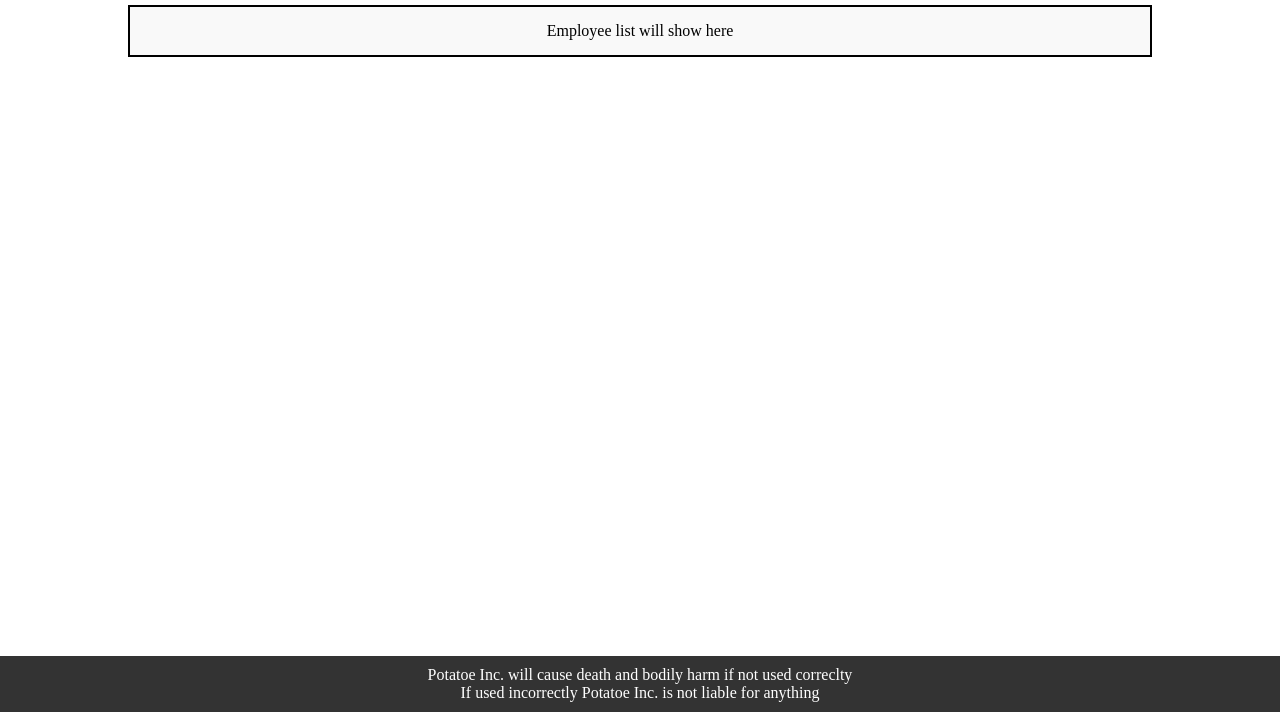
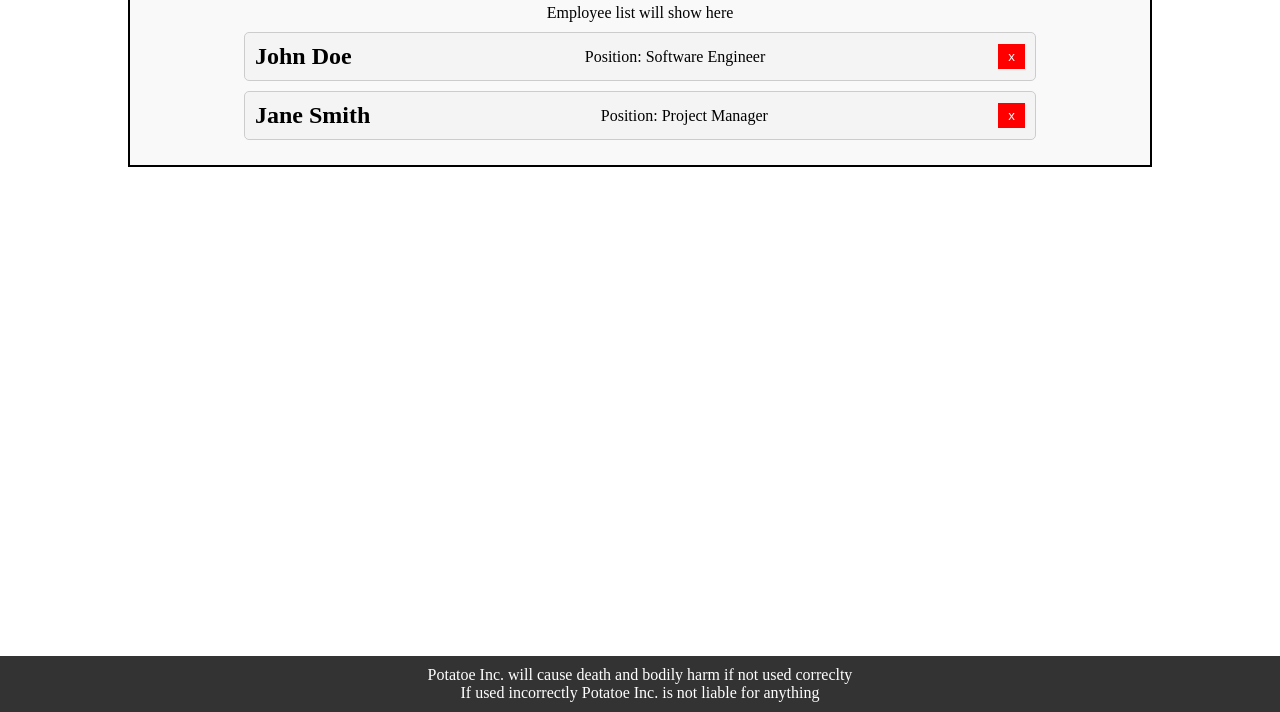
Before and after one commit to Averylax/CC.13, a plain HTML site: page index.html in a window 1280 px wide. Shown: the part 88-800 px from the top of the page. Drawn offline with Linux system fonts and the light colour scheme.

Commit message:
Task 2 - Adding Employee Cards Dynamically

```diff
--- a/cc_13.js
+++ b/cc_13.js
@@ -1 +1,34 @@
 console.log(`cc_13.js has succesfully been loaded!`)
+// Task 2 - Adding Employee Cards Dynamically
+function createEmployeeCard(name, position) { // Function that adds employees by name and position
+    const container = document.getElementById("employeeContainer"); // New employees go in the Employee Container
+
+    const card = document.createElement("div"); // Adds the new employees into its own box
+    card.setAttribute("class", "employee-card"); // Attributes use Class and Employee-Card
+
+    const nameHeading = document.createElement("h2"); // Adds the name using h2
+    nameHeading.textContent = name; // Name of the employee
+
+    const positionPara = document.createElement("p"); // Positions the text
+    positionPara.textContent = `Position: ${position}`;
+
+    const removeButton = document.createElement("button"); // Adds a remove button
+    removeButton.textContent = "x"; // Adds "x" to delete employee
+    removeButton.setAttribute("class", "remove-btn"); //gives the "x" the attribute to act like a remove button
+
+    removeButton.addEventListener("click", function() { // Listens for the deleted employees
+        container.removeChild(card); // Puts it under the removed list
+    });
+
+    card.appendChild(nameHeading); // Name
+    card.appendChild(positionPara); // Position for the text
+    card.appendChild(removeButton); // Remove button
+
+    container.appendChild(card);
+}
+
+document.addEventListener("DOMContentLoaded", function() { // Function to add the new employees
+    createEmployeeCard("John Doe", "Software Engineer"); // Employee #1
+    createEmployeeCard("Jane Smith", "Project Manager"); // Employee #2
+});
+// Task 2 - End
--- a/index.html
+++ b/index.html
@@ -2,8 +2,8 @@
 <html>
     <head>
             <meta charset="UTF-8">
-            <meta name="viewport" content="width=device-width, initial-scale=1.0"> // Makes web page the width of the device
-            <script src="cc_13.js"></script> // Links it to
+            <meta name="viewport" content="width=device-width, initial-scale=1.0">
+            <script src="cc_13.js"></script>
 
             <title>DOM 13 - Avery</title>
             <style>
@@ -37,6 +37,37 @@
                     text-align: center;
                     min-height: 50px;
                 }
+                .employee-card {
+                    border: 1px solid #ccc;
+                    background-color: #f4f4f4;
+                    padding: 10px;
+                    margin: 10px 0;
+                    border-radius: 5px;
+                    display: flex;
+                    justify-content: space-between;
+                    align-items: center;
+                    width: 80%;
+                    margin: 10px auto;
+                }
+                .employee-info {
+                    display: flex;
+                    align-items: center;
+                    gap: 5px;
+                }
+                .employee-info h2, .employee-info p {
+                    margin: 0;
+                    font-size: 16px;
+                }
+                .remove-btn {
+                    padding: 5px 10px;
+                    background-color: red;
+                    color: white;
+                    border: none;
+                    cursor: pointer;
+                }
+                .remove-btn:hover {
+                    background-color: darkred;
+                }
             </style>
     </head>
 
```
